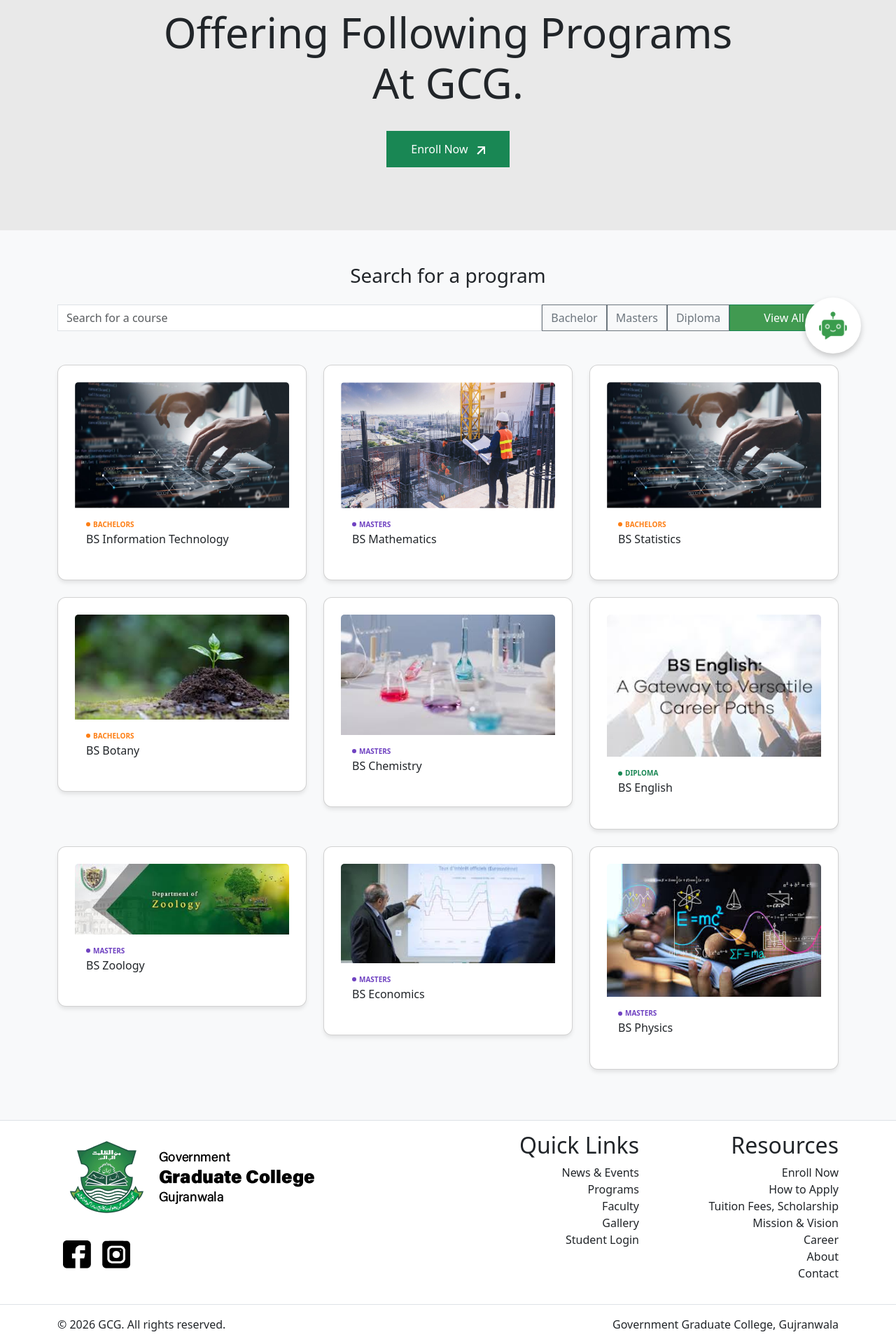
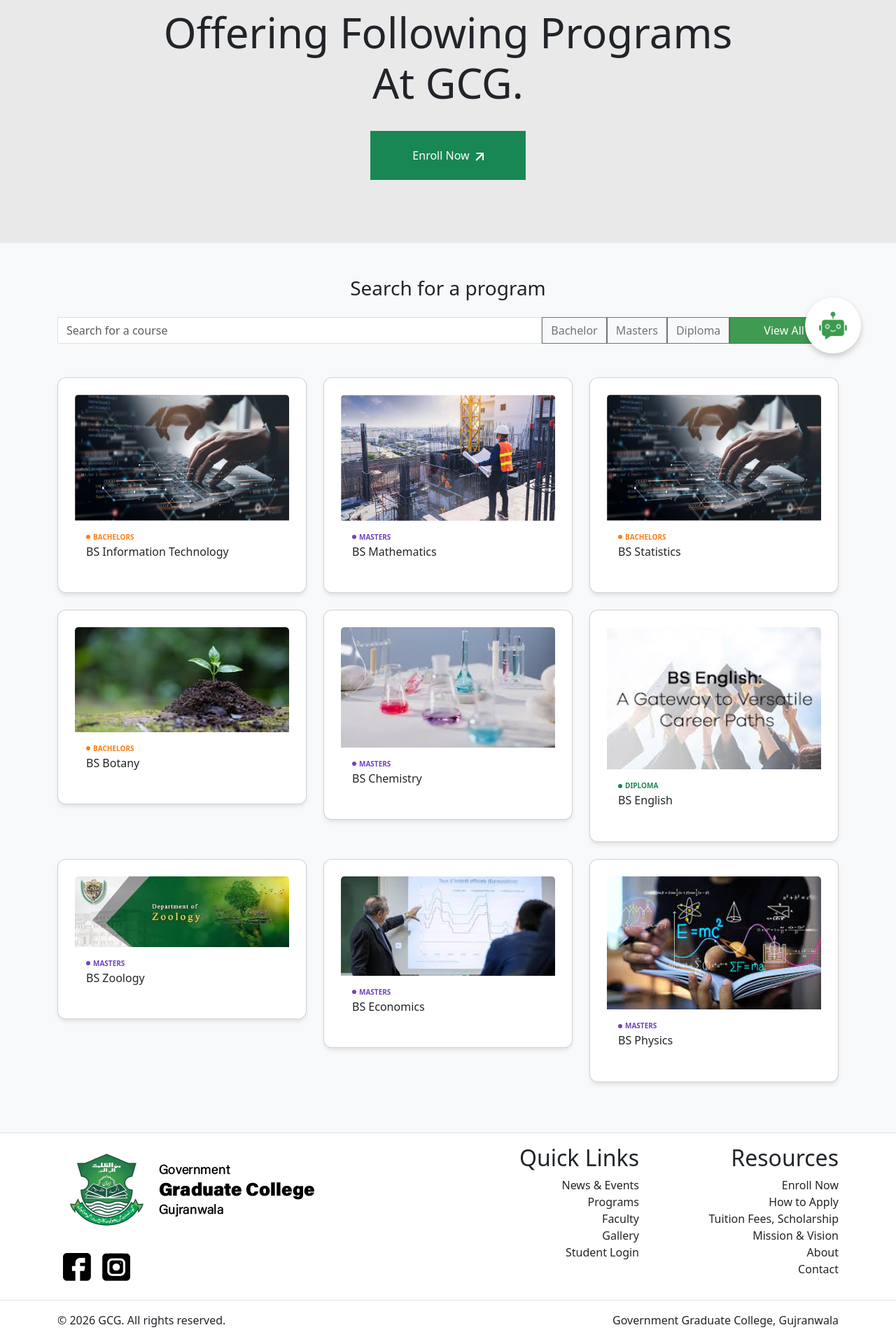
Before and after one commit to mahnooradnan491-boop/gcg, a React app in the folder frontend/: page /programs in a window 1280 px wide. Shown: the part 245-2165 px from the top of the page at 70% size. Built offline with nearby package versions, Linux system fonts and the light colour scheme; the HTML template or start-up script is replaced by a standard one.

Commit message:
update program

```diff
--- a/frontend/src/components/footer.jsx
+++ b/frontend/src/components/footer.jsx
@@ -34,7 +34,6 @@ function Footer() {
                                 <li><Link to="/programs" className="nav-link">How to Apply</Link></li>
                                 <li><Link to="/faculty" className="nav-link">Tuition Fees, Scholarship</Link></li>
                                 <li><Link to="/gallery" className="nav-link">Mission & Vision</Link></li>
-                                <li><Link to="/career" className="nav-link">Career</Link></li>
                                 <li><Link to="/about" className="nav-link">About</Link></li>
                                 <li><Link to="/contact" className="nav-link">Contact</Link></li>
                             </ul>
--- a/frontend/src/views/programs.jsx
+++ b/frontend/src/views/programs.jsx
@@ -3,6 +3,7 @@ import { motion } from 'framer-motion'
 import Chatbox from '../components/chatbox'
 import Header from '../components/header'
 import Footer from '../components/footer'
+import { Link } from 'react-router-dom'
 
 function Program() {
   const [searchTerm, setSearchTerm] = useState('')
@@ -45,7 +46,10 @@ function Program() {
         <motion.button
           variants={{ hidden: { opacity: 0, y: 20 }, visible: { opacity: 1, y: 0 } }}
         >
-          Enroll Now  <span className="ps-2"><img src="/icons/arrowup.png" alt="arrow-icon" width="12px" /></span>
+          <motion.a href='https://pu.edu.pk/program'
+          className='btn btn-successd-inline-flex align-items-center px-4 py-2 text-white text-decoration-none"'>
+  Enroll Now<span className="ps-2"><img src="/icons/arrowup.png" alt="arrow-icon" width="12px" /></span>
+       </motion.a>
         </motion.button>
       </motion.div>
 
```
